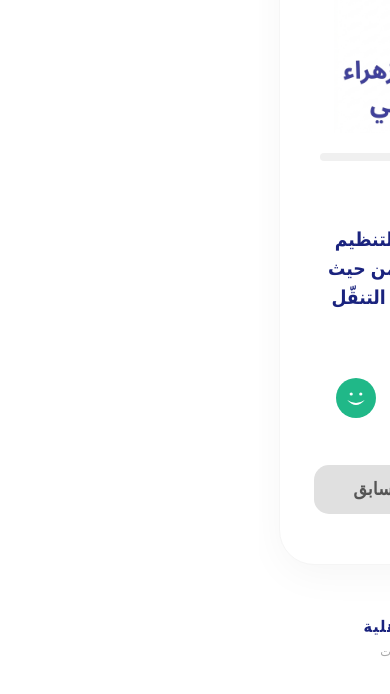
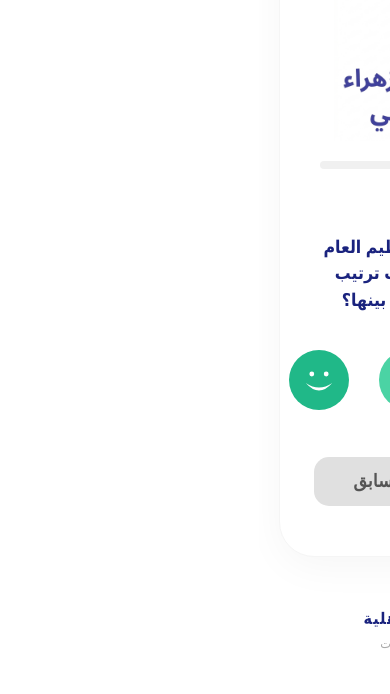
Before and after one commit to maram0faraj-ops/andalus-surveys, a React (Vite) app in the folder client/: page / in a window 390 px wide. Shown: the part 140-834 px from the top of the page. Built offline with nearby package versions, Linux system fonts and the light colour scheme.

Commit message:
تكبير الرموز التعبيرية وتصغير الخط في الجوال

```diff
--- a/client/components/EmojiSurvey.css
+++ b/client/components/EmojiSurvey.css
@@ -205,28 +205,28 @@
 
 /* --- تنسيقات خاصة بشاشات الجوال فقط --- */
 @media (max-width: 768px) {
-  /* تصغير خط السؤال */
+  /* تصغير خط السؤال ليكون مرتباً */
   .question-text {
-    font-size: 1.2rem !important; /* يمكنك تقليل الرقم إلى 1.1 إذا رغبتِ بخط أصغر */
-    line-height: 1.5;
-    margin-bottom: 20px;
+    font-size: 1.1rem !important;
+    line-height: 1.5 !important;
+    margin-bottom: 25px !important;
   }
 
-  /* تصغير الأزرار الحاوية للرموز */
+  /* تكبير الأزرار (الدوائر) بشكل ملحوظ */
   .emoji-btn {
-    width: 55px !important;
-    height: 55px !important;
+    width: 75px !important;
+    height: 75px !important;
     padding: 8px !important;
   }
 
-  /* تصغير الرموز التعبيرية (الـ SVG) نفسها */
+  /* تكبير الوجوه التعبيرية داخل الأزرار */
   .custom-emoji {
-    width: 40px !important;
-    height: 40px !important;
+    width: 60px !important;
+    height: 60px !important;
   }
 
-  /* تقليل المسافة بين الرموز لتناسب الشاشة */
+  /* زيادة المسافة بين الوجوه لكي لا تتداخل */
   .emojis-wrapper {
-    gap: 10px !important;
+    gap: 15px !important;
   }
 }
```
